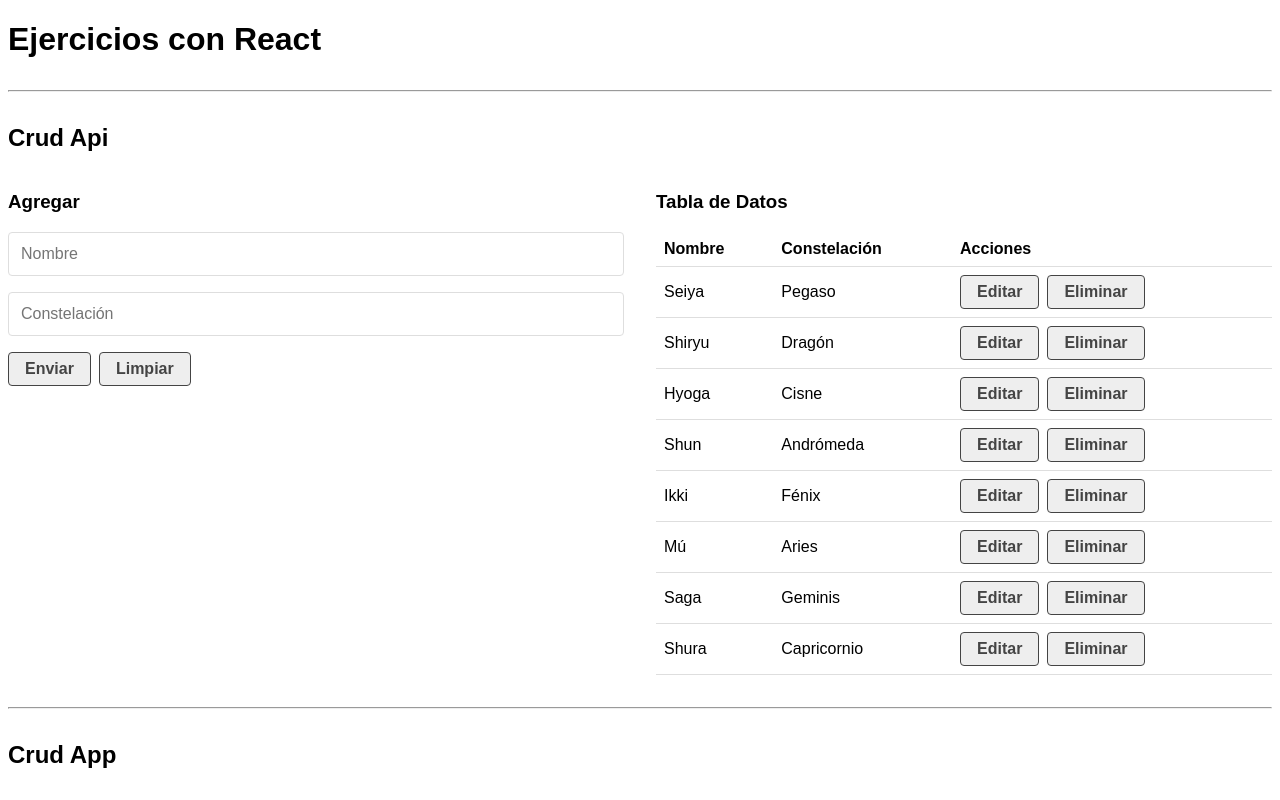
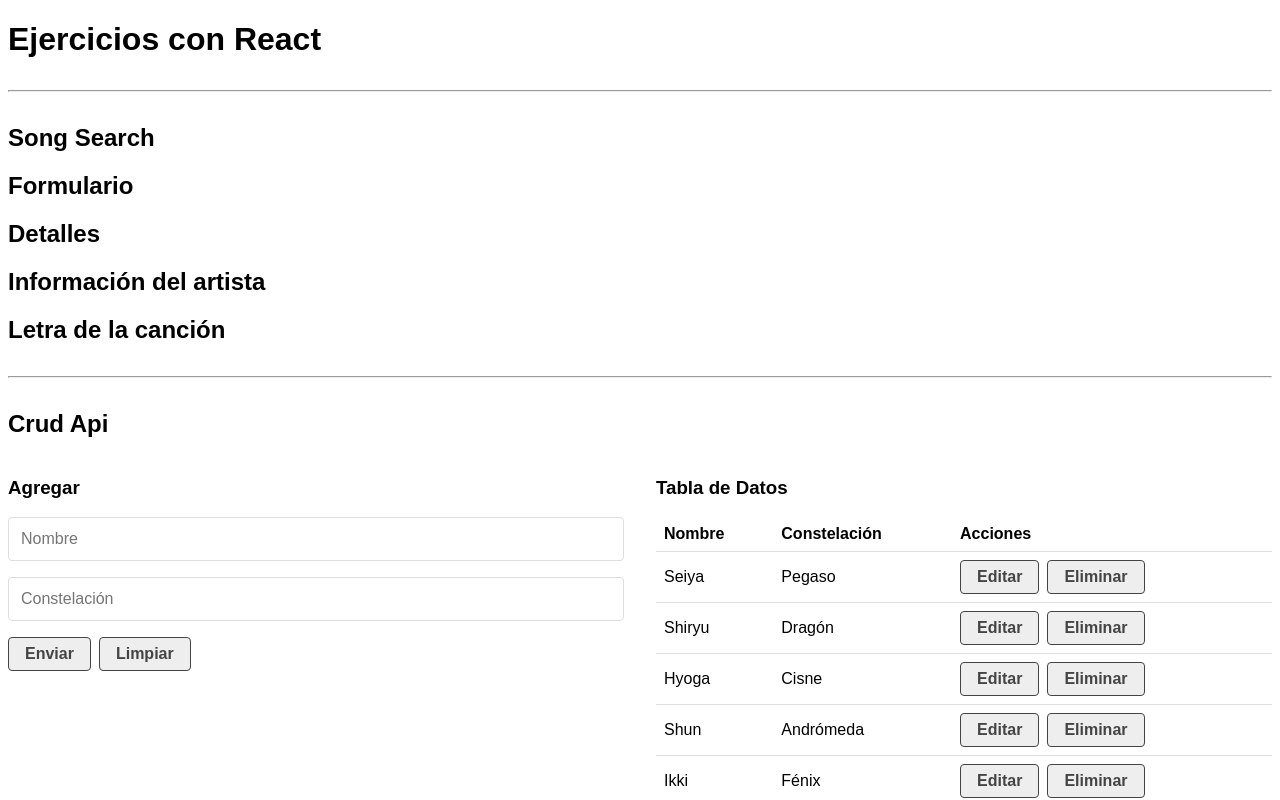
Before and after one commit to nicohervith/React-new, a React (Create React App) app in the folder react-ejericicios/: page / in a window 1280 px wide. Shown: the top 800 px of the page. Built offline with nearby package versions, Linux system fonts and the light colour scheme; data requests are answered from the project's data file.

Commit message:
Buscador de canciones

```diff
--- a/react-ejericicios/src/App.js
+++ b/react-ejericicios/src/App.js
@@ -2,11 +2,14 @@ import "./App.css";
 import CrudApp from "./Components/CrudApp";
 import CrudTable from './Components/CrudTable'
 import CrudApi from "./Components/CrudApi"
+import SongSearch from "./Components/SongSearch.js"
 
 function App() {
   return (
     <>
       <h1>Ejercicios con React </h1>
+      <hr />
+      <SongSearch/>
       <hr />
       <CrudApi />
       <hr />
--- a/react-ejericicios/src/Components/CrudApp.js
+++ b/react-ejericicios/src/Components/CrudApp.js
@@ -59,7 +59,7 @@ const CrudApp = () => {
   return (
     <>
       <div>
-        <h2>Crud App</h2>
+        <h2>Crud App (Estática)</h2>
         <article className="grid-1-2">
           <CrudForm
             createData={createData}
--- /dev/null
+++ b/react-ejericicios/src/Components/SongArtist.js
@@ -0,0 +1,10 @@
+import React from 'react';
+
+const SongArtist = () =>{
+  return(
+    <div>
+        <h2>Información del artista</h2>
+    </div>
+  )
+}
+export default SongArtist;
--- /dev/null
+++ b/react-ejericicios/src/Components/SongDetails.js
@@ -0,0 +1,16 @@
+import React from 'react';
+import SongArtist from './SongArtist';
+import SongLyric from './SongLyric';
+
+
+const SongDetails = (search,lyric,bio) => {
+  return (
+    <div>
+      <h2>Detalles</h2>
+      <SongArtist/>
+      <SongLyric/>
+    </div>
+  );
+};
+
+export default SongDetails;
--- /dev/null
+++ b/react-ejericicios/src/Components/SongForm.js
@@ -0,0 +1,11 @@
+import React from "react";
+
+const SongForm = (handleSearch) => {
+  return (
+    <div>
+      <h2>Formulario</h2>
+    </div>
+  );
+};
+
+export default SongForm;
--- /dev/null
+++ b/react-ejericicios/src/Components/SongLyric.js
@@ -0,0 +1,10 @@
+import React from "react";
+
+const SongLyric = () => {
+  return (
+    <div>
+        <h2>Letra de la canción</h2>
+    </div>
+  );
+};
+export default SongLyric;
--- /dev/null
+++ b/react-ejericicios/src/Components/SongSearch.js
@@ -0,0 +1,26 @@
+import React, { useState, useEffect } from "react";
+import SongForm from "./SongForm"
+import SongDetails from "./SongDetails";
+import Loader from "./Loader";
+
+const SongSearch = () => {
+  const[search,setSearch]=useState(null)
+  const [lyric, setLyric] = useState(null);
+  const [bio, setBio] = useState(null);
+  const [loading, setLoading] = useState(false);
+
+  const handleSearch = (data)=>{
+    console.log(data)
+  }
+
+  return (
+    <div>
+      <h2>Song Search</h2>
+     {loading && <Loader/>}
+      <SongForm handleSearch = {handleSearch}/>
+      <SongDetails search={search} lyric={lyric} bio={bio} />
+    </div>
+  );
+};
+
+export default SongSearch;
```
